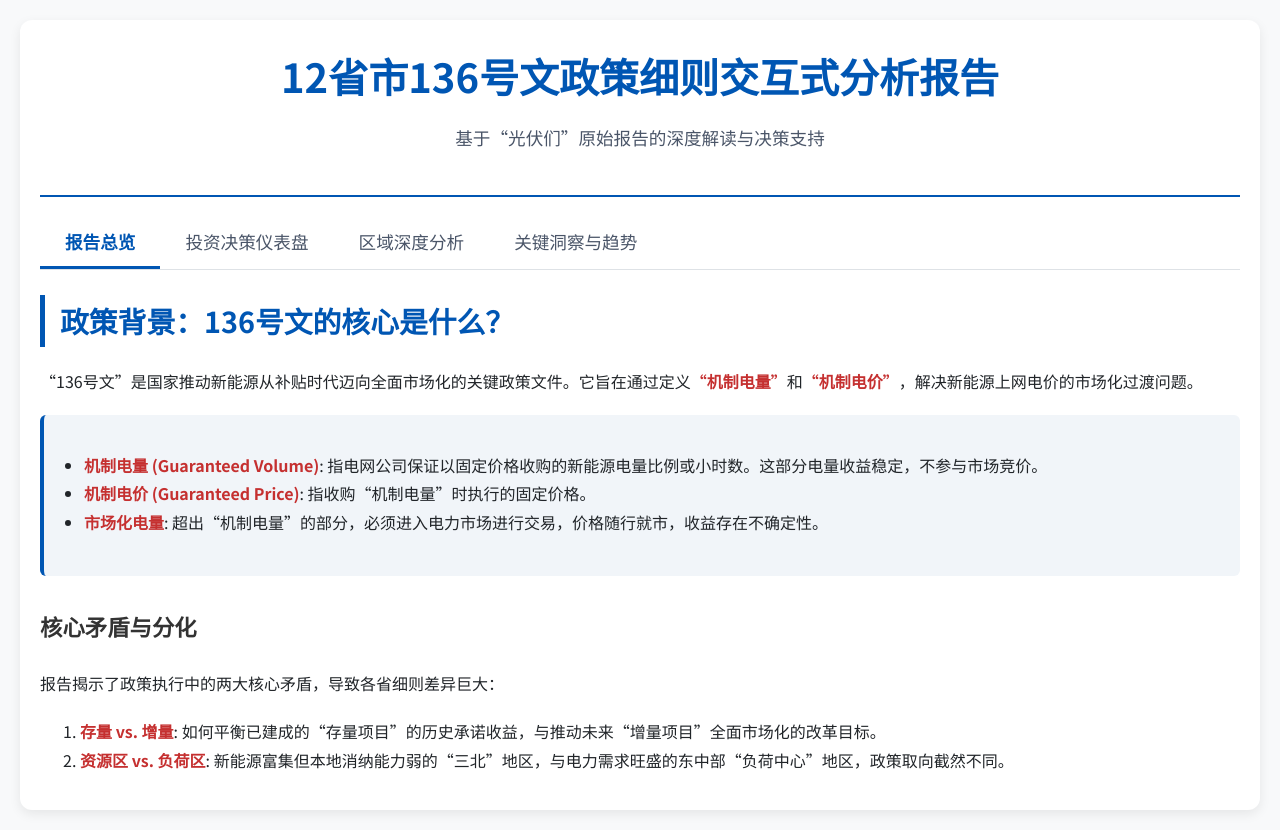
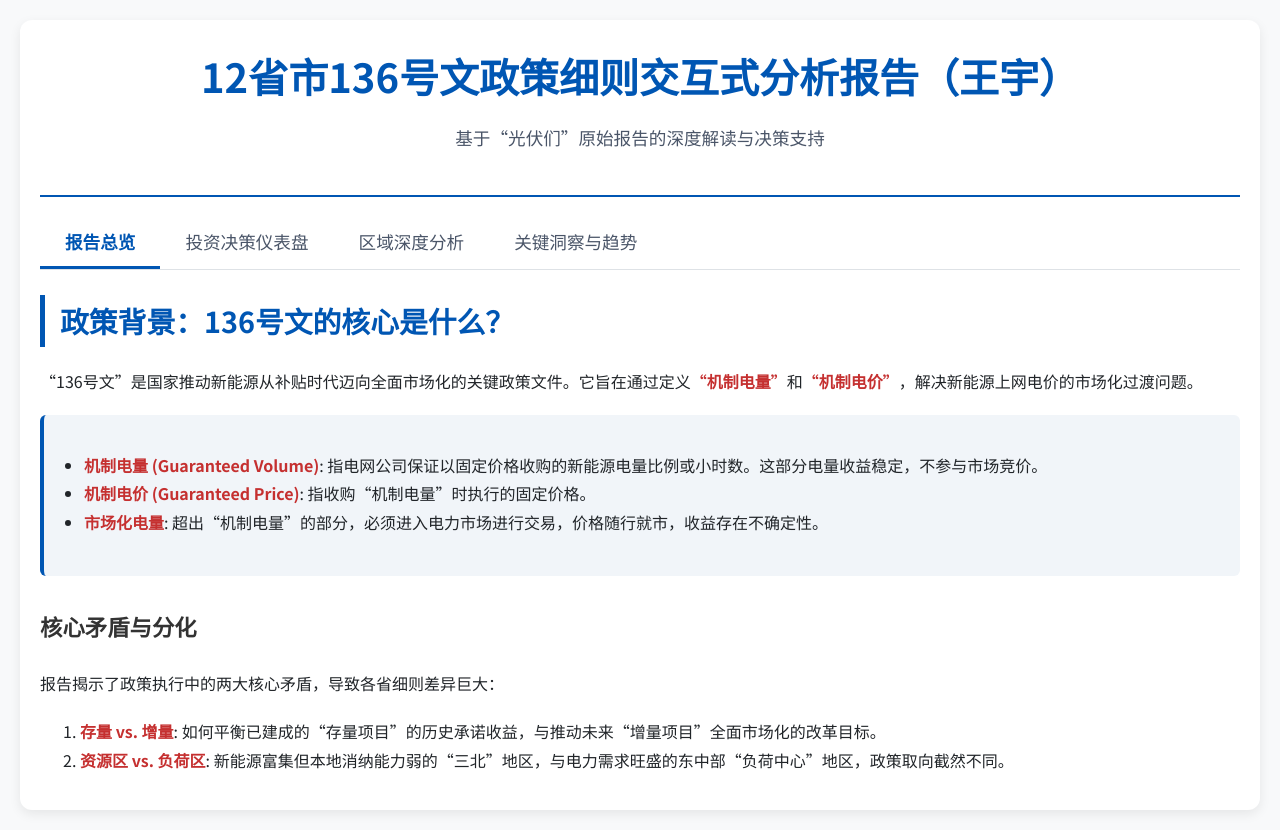
Before and after one commit to slingjie/test, a plain HTML site: page index.html in a window 1280 px wide. Drawn offline with Linux system fonts and the light colour scheme.

Commit message:
Update index.html

```diff
--- a/index.html
+++ b/index.html
@@ -174,7 +174,7 @@
 
     <div class="container">
         <header>
-            <h1>12省市136号文政策细则交互式分析报告</h1>
+            <h1>12省市136号文政策细则交互式分析报告（王宇）</h1>
             <p>基于“光伏们”原始报告的深度解读与决策支持</p>
         </header>
 
```
